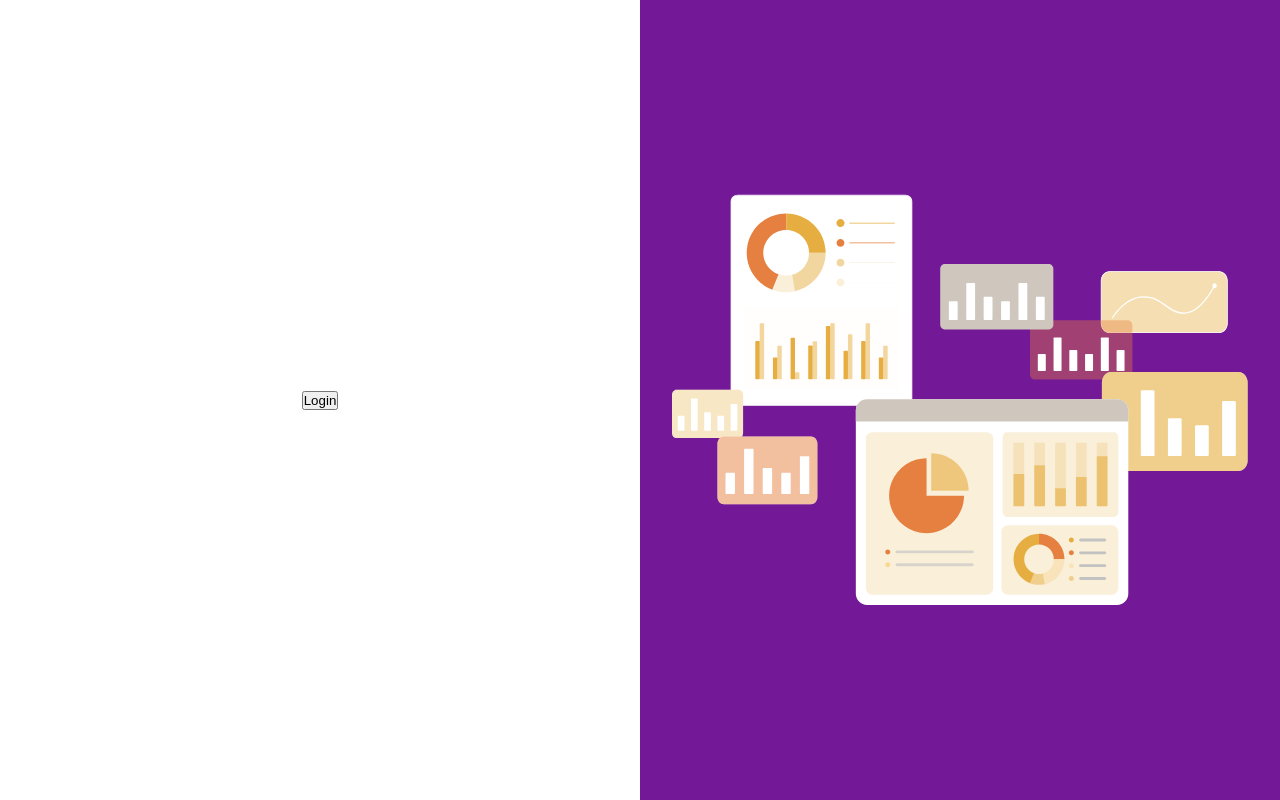
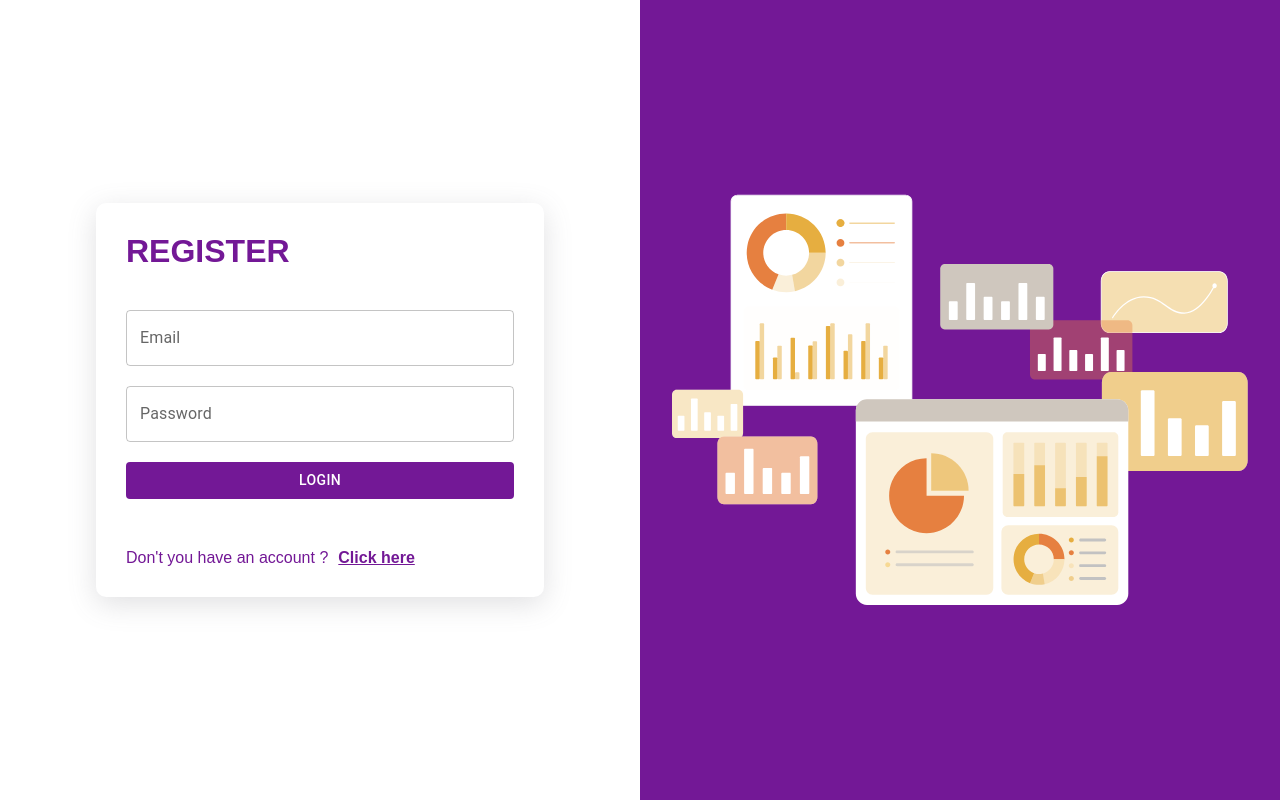
Before and after one commit to GoktugSulun/login_register, a React (Create React App) app: page / in a window 1280 px wide. Both pictures are taken after a click on the element "Click here". Built offline with nearby package versions, Linux system fonts and the light colour scheme; the HTML template or start-up script is replaced by a standard one.

Commit message:
register page created & animation problem solved & login register style is common now

```diff
--- a/src/Pages/Authentication/Authencation.style.js
+++ b/src/Pages/Authentication/Authencation.style.js
@@ -68,6 +68,7 @@ export const AuthenticationWrapper = styled.div`
 
    @media (max-width: 900px) {
       .image {
+
          &__right {
             left: 100%;
             width: 0;
@@ -87,7 +88,7 @@ export const AuthenticationWrapper = styled.div`
    }
 `;
 
-export const LoginWrapper = styled.div`
+export const LoginRegisterWrapper = styled.div`
    width: 70%;
 
    .content {
--- a/src/Pages/Authentication/Authentication.js
+++ b/src/Pages/Authentication/Authentication.js
@@ -6,24 +6,17 @@ import Login from './Components/Login';
 import AuthenticationContext from './Context/Context';
 
 const Authentication = () => {
-   const [isLoginActive, setIsLoginActive] = useState(null);
-   const [leftClassName, setLeftClassName] = useState("left");
-   const [rightClassName, setRightClassName] = useState("right");
-   const [imageClassName, setImageClassName] = useState("image");
+   const [isLoginActive, setIsLoginActive] = useState(true);
+   const [leftClassName, setLeftClassName] = useState("left left__active");
+   const [rightClassName, setRightClassName] = useState("right right__inactive");
+   const [imageClassName, setImageClassName] = useState("image image__left");
 
   const store = useMemo(() => (
       {
          isLoginActive,
          setIsLoginActive
       }
-  ), [isLoginActive])
-
-  useEffect(() => {
-   const { isLoginActive } = store;
-   if (isLoginActive) {
-      setIsLoginActive(true);
-   }
-  }, [store]);
+  ), [isLoginActive]);
 
   useEffect(() => {
       if (isLoginActive) {
--- a/src/Pages/Authentication/Components/Login.js
+++ b/src/Pages/Authentication/Components/Login.js
@@ -1,9 +1,8 @@
-import { isDisabled } from '@testing-library/user-event/dist/utils';
 import { useFormik } from 'formik';
 import React, { useContext, useEffect, useState } from 'react';
 import { CustomButton } from '../../../Components/Button/Button.style';
 import TextInput from '../../../Components/Inputs/TextInput';
-import { LoginWrapper } from '../Authencation.style';
+import { LoginRegisterWrapper } from '../Authencation.style';
 import AuthenticationContext from '../Context/Context';
 
 const validate = (values) => {
@@ -53,7 +52,7 @@ const Login = () => {
   }, [formik]);
 
   return (
-    <LoginWrapper>
+    <LoginRegisterWrapper>
       <div className="content">
         <h1 className="content__title"> LOGIN </h1>
         <TextInput
@@ -81,7 +80,7 @@ const Login = () => {
           </p>
         </div>
       </div>
-    </LoginWrapper>
+    </LoginRegisterWrapper>
   )
 }
 
--- a/src/Pages/Authentication/Components/Register.js
+++ b/src/Pages/Authentication/Components/Register.js
@@ -1,19 +1,83 @@
-import React, { useContext, useState } from 'react';
-import { RegisterWrapper } from '../Authencation.style';
+import { useFormik } from 'formik';
+import React, { useContext, useEffect, useState } from 'react';
+import { CustomButton } from '../../../Components/Button/Button.style';
+import TextInput from '../../../Components/Inputs/TextInput';
+import { LoginRegisterWrapper } from '../Authencation.style';
 import AuthenticationContext from '../Context/Context';
 
+const validate = (values) => {
+  const errors = {};
+
+  if (!values.email) {
+    errors.email = 'Boş bırakılamaz!';
+  } else if (!(/^\w+([\.-]?\w+)*@\w+([\.-]?\w+)*(\.\w{2,3})+$/.test(values.email))) {
+    errors.email = 'Lütfen geçerli bir email giriniz!';
+  }
+
+  if (!values.password) {
+    errors.password = 'Boş bırakılamaz!';
+  } else if (values.password.length < 6) {
+    errors.password = 'Lütfen en az 6 haneli bir şifre giriniz!';
+  }
+
+  return errors;
+};
+
 const Register = () => {
-   const store = useContext(AuthenticationContext);
+  const [isDisabledRegisterButton, setIsDisabledRegisterButton] = useState(false);
+  const store = useContext(AuthenticationContext);
   const { setIsLoginActive } = store;
+  const formik = useFormik({
+    validate,
+    initialValues: {
+      userEmail: '',
+      userPassword: '',
+    },
+    onSubmit: (values) => {
+      console.log(values, ' values');
+    }
+ });
 
   const goToLoginPageHandler = () => {
     setIsLoginActive(true);
   }
+
+  useEffect(() => {
+    const bool = formik.submitCount !== 0 && Object.keys(formik.errors).length > 0;
+    setIsDisabledRegisterButton(bool);
+  }, [formik.submitCount, formik.errors]);
+
   return (
-    <RegisterWrapper>
-      <button type="button" onClick={goToLoginPageHandler} > Login </button>
-    </RegisterWrapper>
+    <LoginRegisterWrapper>
+      <div className="content">
+        <h1 className="content__title"> REGISTER </h1>
+        <TextInput
+          label="Email"
+          name="userEmail"
+          formik={formik}
+        />
+        <TextInput
+          label="Password"
+          name="userPassword"
+          formik={formik}
+          type="password"
+        />
+        <CustomButton
+          disabled={isDisabledRegisterButton}
+          onClick={() => formik.handleSubmit()}
+        >
+          Login
+        </CustomButton>
+
+        <div className="content__footer">
+          <p>
+            Don't you have an account ?
+            <span onClick={goToLoginPageHandler}>Click here</span>
+          </p>
+        </div>
+      </div>
+    </LoginRegisterWrapper>
   )
 }
 
-export default Register
+export default Register;
```
